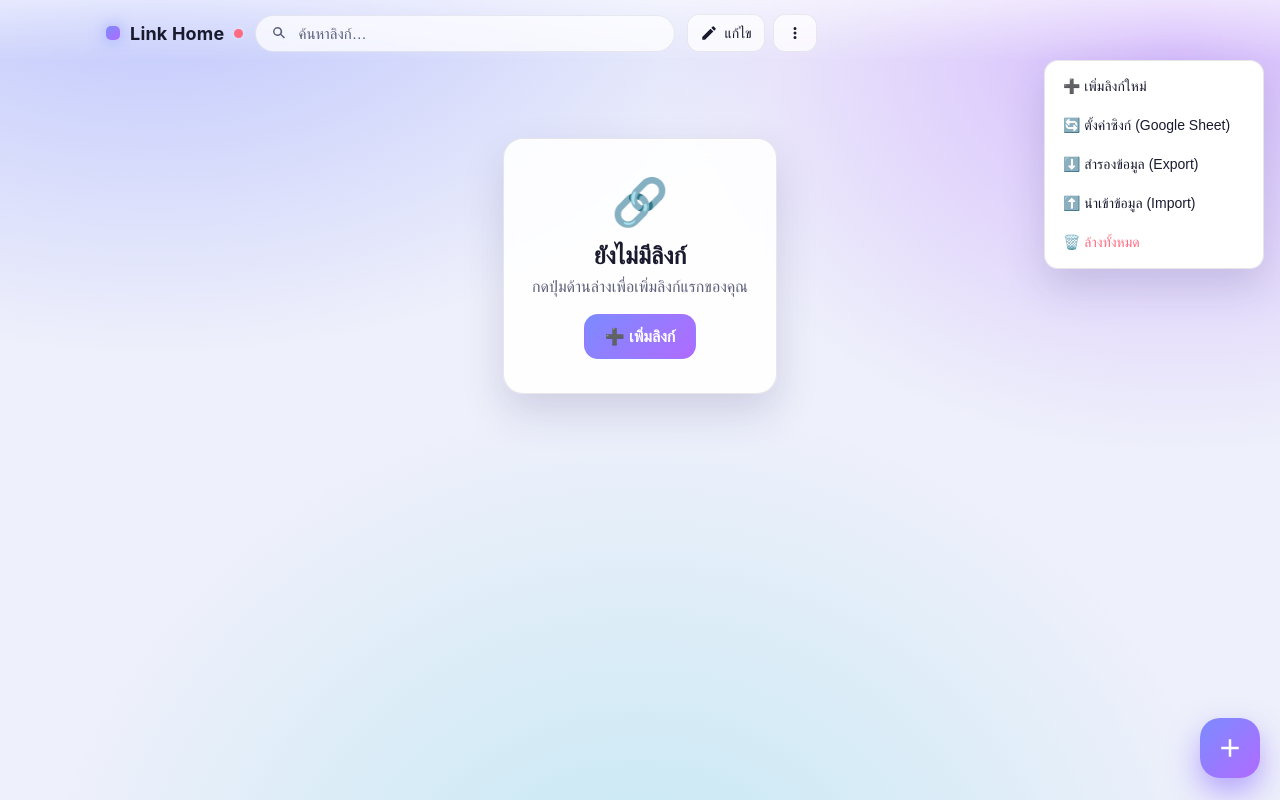
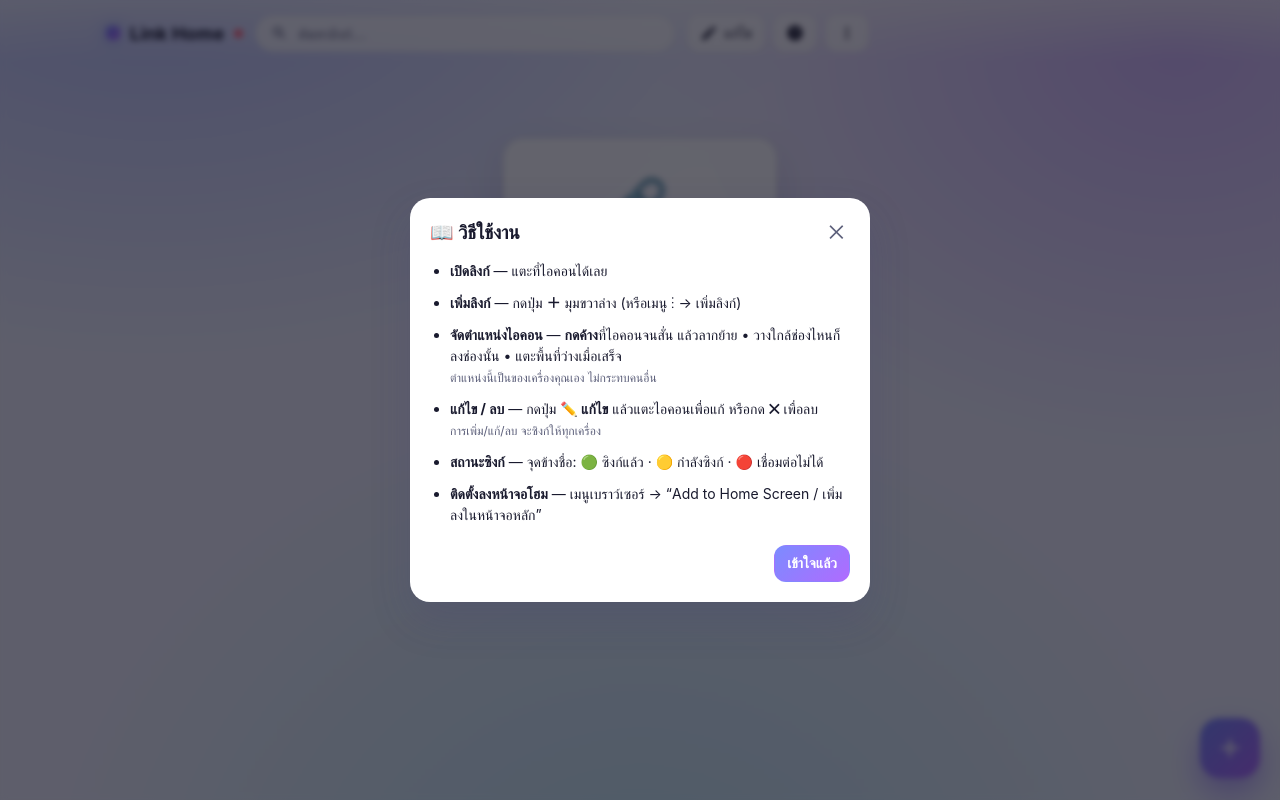
Before and after one commit to FlagCode-creator/CSEMNweblink, a plain HTML site: page index.html in a window 1280 px wide. Both pictures are taken after a click on the button 794 px from the left and 33 px from the top of the page. Drawn offline with Linux system fonts and the light colour scheme; no server answers.

Commit message:
Stronger jiggle, delete badge in rearrange mode, help dialog, By KruFlag footer
Co-Authored-By: Claude Opus 4.8 <noreply@anthropic.com>

```diff
--- a/app.js
+++ b/app.js
@@ -640,6 +640,11 @@
   $("#emptyAddBtn").addEventListener("click", () => openDialog(null));
   search.addEventListener("input", render);
 
+  const helpDialog = $("#helpDialog");
+  $("#helpBtn").addEventListener("click", () => helpDialog.showModal());
+  $("#closeHelp").addEventListener("click", () => helpDialog.close());
+  $("#helpOk").addEventListener("click", () => helpDialog.close());
+
   menu.addEventListener("click", (e) => {
     const action = e.target.dataset.action;
     if (!action) return;
--- a/index.html
+++ b/index.html
@@ -46,6 +46,9 @@
           <svg viewBox="0 0 24 24" aria-hidden="true"><path d="M3 17.25V21h3.75L17.8 9.94l-3.75-3.75L3 17.25zM20.7 7.04a1 1 0 0 0 0-1.41l-2.34-2.34a1 1 0 0 0-1.41 0l-1.83 1.83 3.75 3.75 1.83-1.58z"/></svg>
           <span class="btn-label">แก้ไข</span>
         </button>
+        <button id="helpBtn" class="btn" title="คู่มือการใช้งาน" aria-label="คู่มือการใช้งาน">
+          <svg viewBox="0 0 24 24" aria-hidden="true"><path d="M12 2a10 10 0 1 0 0 20 10 10 0 0 0 0-20zm1 15.5h-2v-2h2v2zm1.6-6.2c-.5.5-1.1.9-1.3 1.3-.2.3-.3.7-.3 1.4h-2c0-1 .2-1.6.7-2.1.4-.4 1-.8 1.3-1.2.4-.5.3-1.3-.3-1.7-.6-.4-1.6-.3-1.9.4-.1.3-.2.6-.2.9H8.6c0-1.7 1.3-3 3.3-3 1.9 0 3.2 1.1 3.2 2.7 0 .7-.3 1.3-.5 1.6z"/></svg>
+        </button>
         <button id="menuBtn" class="btn" title="เมนู" aria-haspopup="true" aria-expanded="false">
           <svg viewBox="0 0 24 24" aria-hidden="true"><path d="M12 8a2 2 0 1 0 0-4 2 2 0 0 0 0 4zm0 2a2 2 0 1 0 0 4 2 2 0 0 0 0-4zm0 6a2 2 0 1 0 0 4 2 2 0 0 0 0-4z"/></svg>
         </button>
@@ -72,6 +75,8 @@
         <button id="emptyAddBtn" class="btn primary big">➕ เพิ่มลิงก์</button>
       </div>
     </div>
+
+    <footer class="credit">Link Home · By KruFlag</footer>
   </main>
 
   <button id="fabAdd" class="fab" title="เพิ่มลิงก์" aria-label="เพิ่มลิงก์">
@@ -161,6 +166,29 @@
     </form>
   </dialog>
 
+  <!-- Help / manual dialog -->
+  <dialog id="helpDialog" class="dialog">
+    <div class="help-body">
+      <div class="dialog-head">
+        <h2>📖 วิธีใช้งาน</h2>
+        <button type="button" class="icon-btn" id="closeHelp" aria-label="ปิด">✕</button>
+      </div>
+      <ul class="help-list">
+        <li><b>เปิดลิงก์</b> — แตะที่ไอคอนได้เลย</li>
+        <li><b>เพิ่มลิงก์</b> — กดปุ่ม <b>＋</b> มุมขวาล่าง (หรือเมนู ⋮ → เพิ่มลิงก์)</li>
+        <li><b>จัดตำแหน่งไอคอน</b> — <b>กดค้าง</b>ที่ไอคอนจนสั่น แล้วลากย้าย • วางใกล้ช่องไหนก็ลงช่องนั้น • แตะพื้นที่ว่างเมื่อเสร็จ
+          <br><span class="muted small">ตำแหน่งนี้เป็นของเครื่องคุณเอง ไม่กระทบคนอื่น</span></li>
+        <li><b>แก้ไข / ลบ</b> — กดปุ่ม <b>✏️ แก้ไข</b> แล้วแตะไอคอนเพื่อแก้ หรือกด <b>✕</b> เพื่อลบ
+          <br><span class="muted small">การเพิ่ม/แก้/ลบ จะซิงก์ให้ทุกเครื่อง</span></li>
+        <li><b>สถานะซิงก์</b> — จุดข้างชื่อ: 🟢 ซิงก์แล้ว · 🟡 กำลังซิงก์ · 🔴 เชื่อมต่อไม่ได้</li>
+        <li><b>ติดตั้งลงหน้าจอโฮม</b> — เมนูเบราว์เซอร์ → “Add to Home Screen / เพิ่มลงในหน้าจอหลัก”</li>
+      </ul>
+      <div class="dialog-foot">
+        <button type="button" class="btn primary" id="helpOk">เข้าใจแล้ว</button>
+      </div>
+    </div>
+  </dialog>
+
   <input id="importFile" type="file" accept="application/json,.json" hidden />
 
   <div id="toast" class="toast" role="status" aria-live="polite" hidden></div>
--- a/styles.css
+++ b/styles.css
@@ -254,9 +254,15 @@ code {
   font-size: 15px; line-height: 1; cursor: pointer;
   z-index: 3;
 }
-.editing .badge { display: grid; }   /* delete badge only in edit mode, not in personal rearrange */
+.editing .badge,
+.reordering .badge { display: grid; }   /* delete (✕) available in both edit and rearrange */
 .editing .tile-icon,
-.reordering .tile-icon { animation: jiggle 0.28s infinite alternate ease-in-out; }
+.reordering .tile-icon { animation: jiggle 0.3s infinite ease-in-out; transform-origin: 50% 50%; }
+/* stagger phases so icons don't wobble in lock-step (more iOS-like) */
+.editing .tile:nth-child(2n) .tile-icon,
+.reordering .tile:nth-child(2n) .tile-icon { animation-delay: -0.1s; animation-duration: 0.34s; }
+.editing .tile:nth-child(3n) .tile-icon,
+.reordering .tile:nth-child(3n) .tile-icon { animation-delay: -0.19s; animation-duration: 0.26s; }
 .editing .tile,
 .reordering .tile { cursor: grab; touch-action: none; }  /* touch-action:none lets touch drag instead of scroll */
 .tile.dragging { opacity: 0.5; }
@@ -282,9 +288,12 @@ code {
 }
 .tile.placeholder .tile-icon > * { visibility: hidden; }
 .tile.placeholder .tile-name { visibility: hidden; }
+.tile.placeholder .badge { visibility: hidden; }
+.drag-clone .badge { display: none; }
 @keyframes jiggle {
-  from { transform: rotate(-1.4deg); }
-  to { transform: rotate(1.4deg); }
+  0%   { transform: rotate(-2.6deg) translate(-0.6px, 0.4px); }
+  50%  { transform: rotate(2.6deg) translate(0.6px, -0.4px); }
+  100% { transform: rotate(-2.6deg) translate(-0.6px, 0.4px); }
 }
 @media (prefers-reduced-motion: reduce) {
   .editing .tile-icon,
@@ -338,9 +347,22 @@ code {
   margin: auto;
 }
 .dialog::backdrop { background: rgba(6, 6, 18, 0.62); backdrop-filter: blur(3px); }
-#linkForm { padding: 18px 20px 20px; }
+#linkForm, .help-body { padding: 18px 20px 20px; }
 .dialog-head { display: flex; align-items: center; justify-content: space-between; margin-bottom: 12px; }
 .dialog-head h2 { margin: 0; font-size: 19px; }
+
+.help-list { margin: 4px 0 0; padding-left: 20px; }
+.help-list li { margin: 11px 0; line-height: 1.5; font-size: 14px; }
+.help-list b { font-weight: 700; }
+
+.credit {
+  text-align: center;
+  color: var(--muted);
+  font-size: 13px;
+  letter-spacing: 0.3px;
+  padding: 26px 0 6px;
+  opacity: 0.85;
+}
 
 .field { margin-bottom: 15px; }
 .field > label { display: block; font-size: 13px; color: var(--muted); margin-bottom: 6px; }
--- a/sw.js
+++ b/sw.js
@@ -1,6 +1,6 @@
 /* Service worker: cache the app shell so it works offline.
    Bump CACHE when you change any shell file. */
-const CACHE = "link-home-v7";
+const CACHE = "link-home-v8";
 const SHELL = [
   "./",
   "./index.html",
```
